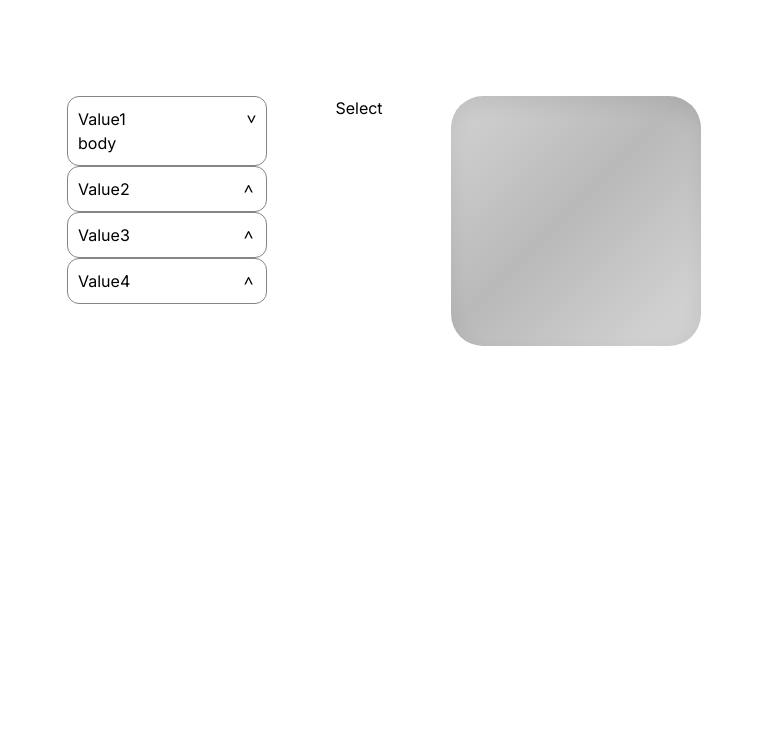
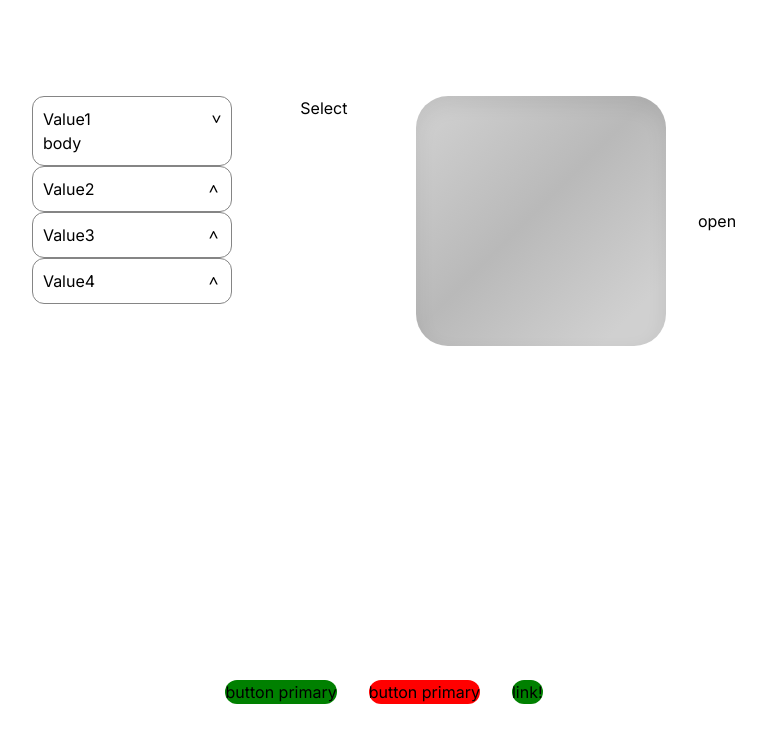
Before and after one commit to extroblade/random-ui, a Next.js app: page / in a window 1280 px wide. Shown: the top 742 px of the page, without its empty margins (256-1022 px from the left). Built offline with nearby package versions, Linux system fonts and the light colour scheme.

Commit message:
fix hygen & add button;modal & fixes

```diff
--- a/src/app/layout.tsx
+++ b/src/app/layout.tsx
@@ -16,7 +16,10 @@ export default function RootLayout({
 }) {
   return (
     <html lang="en">
-      <body className={inter.className}>{children}</body>
+      <body className={inter.className}>
+        {children}
+        <div id={'modal-root'}></div>
+      </body>
     </html>
   );
 }
--- a/src/app/page.tsx
+++ b/src/app/page.tsx
@@ -1,4 +1,9 @@
+'use client';
+import { useState } from 'react';
+
 import { Accordion } from '@/shared/ui/accordion';
+import { Button } from '@/shared/ui/button';
+import { Modal } from '@/shared/ui/modal';
 import { Select } from '@/shared/ui/select';
 import { Skeleton } from '@/shared/ui/skeleton';
 
@@ -17,12 +22,29 @@ const sampleAccordion = [
 ];
 
 export default function Home() {
+  const [isOpen, setIsOpen] = useState(false);
   return (
     <main className="flex min-h-screen flex-col items-center justify-between p-24">
       <div className={'flex gap-8'}>
         <Accordion items={sampleAccordion} />
-        <Select isSingle={false} label={'Select'} options={sampleSelect} isHover={false} />
+        <Select
+          isSingle
+          label={'Select'}
+          options={sampleSelect}
+          isHover={false}
+        />
         <Skeleton width={250} height={250} borderRadius={32} />
+        <button onClick={() => setIsOpen(true)}>open</button>
+        <Modal isOpen={isOpen} handleClose={() => setIsOpen(false)}>
+          <div className={'h-lvh min-h-[calc(100vh-64px)]'}>modal</div>
+        </Modal>
+      </div>
+      <div className={'flex gap-8'}>
+        <Button onClick={() => console.log(1)}>button primary</Button>
+        <Button onClick={() => console.log(2)} variant={'secondary'}>
+          button primary
+        </Button>
+        <Button href={'https://vk.ru'}>link!</Button>
       </div>
     </main>
   );
--- /dev/null
+++ b/src/shared/hooks/useKey.ts
@@ -0,0 +1,22 @@
+import { Key, useCallback, useEffect } from 'react';
+
+const KEY_EVENT_TYPE = 'keyup';
+
+export function useKey(key: Key, cb: () => void) {
+  const handleEscKey = useCallback(
+    (event: KeyboardEvent) => {
+      if (event.key === key) {
+        cb();
+      }
+    },
+    [cb, key],
+  );
+
+  useEffect(() => {
+    document.addEventListener(KEY_EVENT_TYPE, handleEscKey, false);
+
+    return () => {
+      document.removeEventListener(KEY_EVENT_TYPE, handleEscKey, false);
+    };
+  }, [handleEscKey]);
+}
--- /dev/null
+++ b/src/shared/hooks/useScrollLock.ts
@@ -0,0 +1,22 @@
+import { useCallback, useEffect, useState } from 'react';
+
+export const useScrollLock = () => {
+  const [body, setBody] = useState<HTMLElement>();
+
+  useEffect(() => {
+    if (typeof window === undefined) return;
+
+    setBody(() => document.body);
+  }, []);
+  const lock = useCallback(() => {
+    if (body && 'style' in body) {
+      body.style.overflowY = 'hidden';
+    }
+  }, [body]);
+  const unlock = useCallback(() => {
+    if (body && 'style' in body) {
+      body.style.overflowY = 'auto';
+    }
+  }, [body]);
+  return { lock, unlock };
+};
--- a/src/shared/ui/accordion/accordion.module.css
+++ b/src/shared/ui/accordion/accordion.module.css
@@ -2,6 +2,8 @@
     display: flex;
     flex-direction: column;
     min-width: 200px;
+    cursor: pointer;
+
 }
 
 .item {
@@ -17,7 +19,7 @@
     flex-direction: column;
     max-height: 0;
     overflow: hidden;
-    transition: .1s max-height ease-in-out;
+    transition: .2s max-height ease-in-out;
 }
 
 .open {
@@ -27,9 +29,7 @@
     display: flex;
     gap: 8px;
     user-select: none;
-    cursor: pointer;
     justify-content: space-between;
-
 }
 
 .arrow {
--- /dev/null
+++ b/src/shared/ui/button/button.module.css
@@ -0,0 +1,19 @@
+.button {
+    all: unset;
+    cursor: pointer;
+    box-sizing: border-box;
+    border-radius: 100px;
+    transition: background-color 0.1s;
+    user-select: none;
+    display: flex;
+    justify-content: center;
+    align-items: center;
+}
+
+.primary {
+    background-color: green;
+}
+
+.secondary {
+    background-color: red;
+}
--- /dev/null
+++ b/src/shared/ui/button/button.tsx
@@ -0,0 +1,52 @@
+import { clsx } from 'clsx';
+import Link, { LinkProps } from 'next/link';
+import { ButtonHTMLAttributes, HTMLProps } from 'react';
+
+import s from './button.module.css';
+
+type ButtonVariants = 'primary' | 'secondary';
+
+type Props = {
+  variant?: ButtonVariants;
+  className?: string;
+  href?: string;
+};
+type ButtonProps = {
+  href?: undefined;
+} & Props &
+  ButtonHTMLAttributes<HTMLButtonElement>;
+
+type ButtonAsLinkProps = {
+  href?: string;
+  link?: true;
+} & Props &
+  Omit<LinkProps, 'href'> &
+  Omit<HTMLProps<HTMLAnchorElement>, 'as' | 'ref'>;
+
+export const Button = ({
+  variant = 'primary',
+  className,
+  children,
+  href,
+  ...props
+}: ButtonAsLinkProps | ButtonProps) => {
+  const styles = clsx(s.button, variant && s[variant], className);
+  if (href) {
+    return (
+      <Link
+        className={styles}
+        href={href}
+        target="_blank"
+        {...(props as Omit<ButtonAsLinkProps, 'href'>)}
+      >
+        {children}
+      </Link>
+    );
+  }
+  const { onClick, ...rest } = props as ButtonProps;
+  return (
+    <button className={styles} onClick={onClick} type="button" {...rest}>
+      {children}
+    </button>
+  );
+};
--- /dev/null
+++ b/src/shared/ui/button/index.tsx
@@ -0,0 +1 @@
+export { Button } from './button';
--- a/src/shared/ui/modal/modal.module.css
+++ b/src/shared/ui/modal/modal.module.css
@@ -1,3 +1,44 @@
 .modal {
+    position: fixed;
+    inset: 0;
+    background: rgba(0, 0, 0, 0.4);
+    z-index: 100;
+    overflow-y: auto;
+    touch-action: none;
+    padding: 32px;
+    display: flex;
+    flex-direction: column;
+    align-items: center;
+    min-height: calc(100vh - 64px);
+}
 
+.close {
+    position: absolute;
+    top: 16px;
+    right: 16px;
+    padding: 10px;
+    background-color: #fff;
+    width: 25px;
+    height: 25px;
+    display: flex;
+    flex-direction: column;
+    align-items: center;
+    justify-content: center;
+    border-radius: 12px;
+    border: 1px solid black;
 }
+
+.content {
+    display: flex;
+    flex-direction: column;
+    position: relative;
+    z-index: 100;
+    max-width: 704px;
+    margin: 0 auto;
+    width: 100%;
+    padding: 56px;
+    background: #ffffff;
+    border-radius: 32px;
+    touch-action: none;
+    outline: none;
+}
--- a/src/shared/ui/modal/modal.tsx
+++ b/src/shared/ui/modal/modal.tsx
@@ -1,3 +1,50 @@
-import s from './Modal.module.css';
+'use client';
+import { ReactNode, useEffect, useRef, useState } from 'react';
+import ReactDOM from 'react-dom';
 
-export const Modal = () => <div className={s.modal}>modal!</div>;
+import { useKey } from '@/shared/hooks/useKey';
+import { useOnClickOutside } from '@/shared/hooks/useOutsideClick';
+import { useScrollLock } from '@/shared/hooks/useScrollLock';
+
+import s from './modal.module.css';
+const MODAL_ROOT = 'modal-root';
+export const Modal = ({
+  isOpen,
+  handleClose,
+  children,
+}: {
+  isOpen?: boolean;
+  handleClose: () => void;
+  children: ReactNode;
+}) => {
+  const [root, setRoot] = useState<HTMLDivElement>();
+  const { lock, unlock } = useScrollLock();
+  useEffect(() => {
+    const el = document.getElementById(MODAL_ROOT);
+    if (!el) return;
+    setRoot(() => el as HTMLDivElement);
+  }, []);
+
+  useEffect(() => {
+    if (isOpen) {
+      lock();
+      return;
+    }
+    unlock();
+  }, [isOpen, lock, unlock]);
+  const contentRef = useRef<HTMLDivElement>(null);
+  useOnClickOutside(contentRef, handleClose);
+  useKey('Escape', handleClose);
+  const content = (
+    <div className={s.modal}>
+      <div ref={contentRef} className={s.content}>
+        <button className={s.close} onClick={handleClose}>
+          x
+        </button>
+        {children}
+      </div>
+    </div>
+  );
+  if (!root || !isOpen) return <></>;
+  return ReactDOM.createPortal(content, root);
+};
```
Also changed, not shown: src/shared/ui/select/select.tsx (+8 -2 lines), 1 other file (tests, documents, lock files or other folders).
